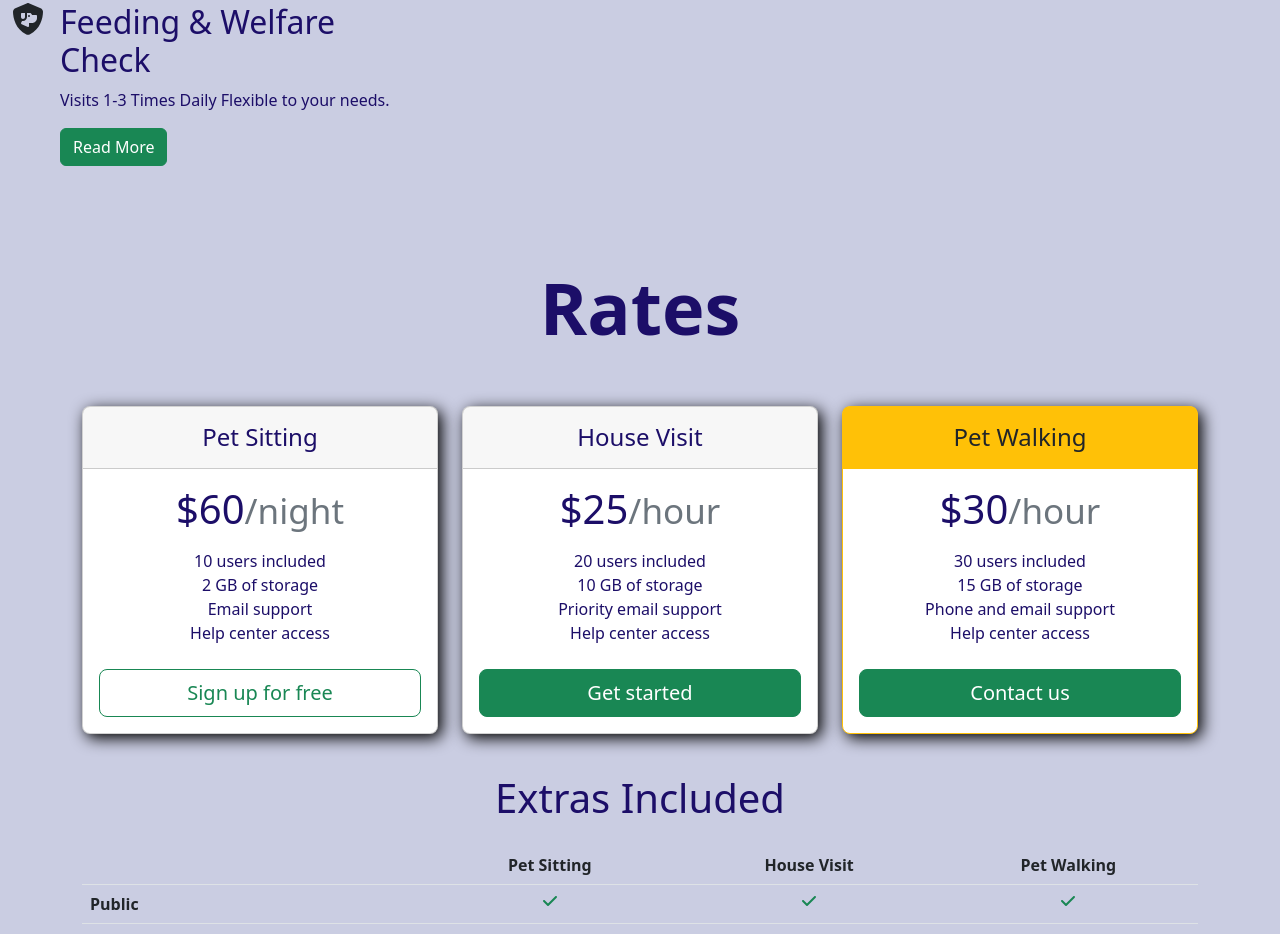
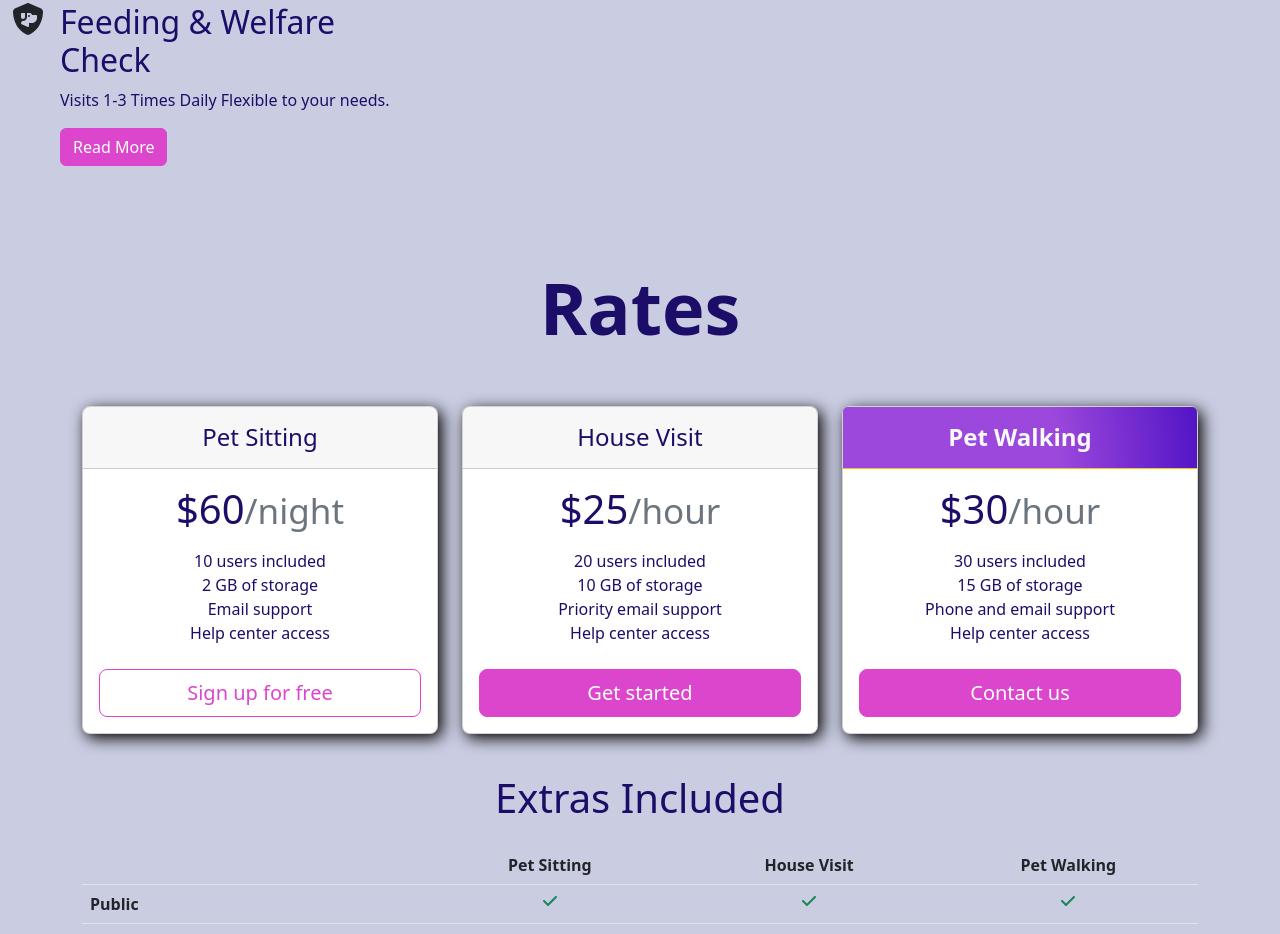
Before and after one commit to cak-17/fra_and_azz, a React app: page / in a window 1280 px wide. Shown: the part 972-1906 px from the top of the page. Built offline with nearby package versions, Linux system fonts and the light colour scheme; a web font is replaced by a local one.

Commit message:
4 files modified

```diff
--- a/pages/rates/Rates.js
+++ b/pages/rates/Rates.js
@@ -33,7 +33,7 @@ const Rates = (props) => {
                   </ul>
                   <button
                     type="button"
-                    className="w-100 btn btn-lg btn-outline-success"
+                    className="w-100 btn btn-lg btn-outline-warning"
                   >
                     Sign up for free
                   </button>
@@ -57,7 +57,7 @@ const Rates = (props) => {
                   </ul>
                   <button
                     type="button"
-                    className="w-100 btn btn-lg btn-success"
+                    className="w-100 btn btn-lg btn-warning"
                   >
                     Get started
                   </button>
@@ -65,9 +65,9 @@ const Rates = (props) => {
               </div>
             </div>
             <div className="col">
-              <div className="card mb-4 rounded-3 shadow-sm border-warning">
-                <div className="card-header py-3 text-white bg-warning border-warning">
-                  <h4 className="my-0 fw-normal text-dark">Pet Walking</h4>
+              <div className="card mb-4 rounded-3 shadow-sm">
+                <div className="card-header py-3 bg-primary-gr border-warning">
+                  <h4 className="my-0 fw-normal fw-bold text-light">Pet Walking</h4>
                 </div>
                 <div className="card-body">
                   <h1 className="card-title pricing-card-title">
@@ -81,7 +81,7 @@ const Rates = (props) => {
                   </ul>
                   <button
                     type="button"
-                    className="w-100 btn btn-lg btn-success"
+                    className="w-100 btn btn-lg btn-warning"
                   >
                     Contact us
                   </button>
--- a/pages/services/Services.js
+++ b/pages/services/Services.js
@@ -17,7 +17,7 @@ const Service = (props) => {
       <p>
         {description}
       </p>
-      <a href={link_to} className="btn btn-success">
+      <a href={link_to} className="btn btn-warning">
         Read More
       </a>
     </div>
--- a/style.css
+++ b/style.css
@@ -185,6 +185,14 @@ body {
   border-color: var(--dark-pink) !important;
 }
 
+.btn-outline-warning {
+  border-color: var(--pink) !important;
+  color:var(--pink) !important;
+}
+.btn-outline-warning:hover {
+  background-color: var(--pink) !important;
+  color: white !important;
+}
 /* MEDIA */
 
 /* Desktop */
--- a/utils/fontawesome/icons.js
+++ b/utils/fontawesome/icons.js
@@ -1,3 +1,4 @@
+import React from 'react';
 import { FontAwesomeIcon } from '@fortawesome/react-fontawesome';
 import './fontawesome';
 
```
